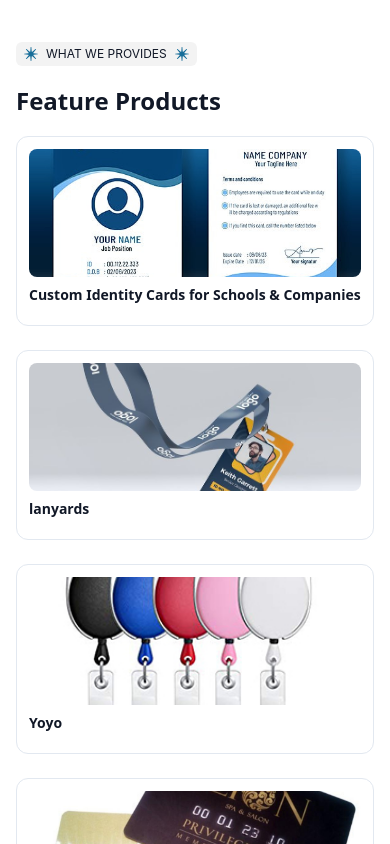
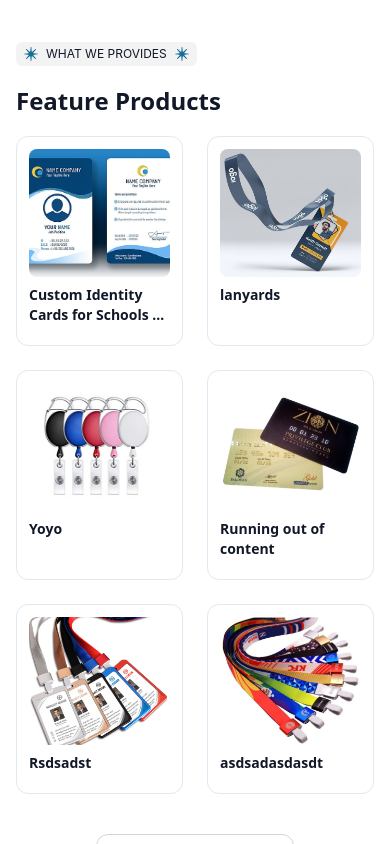
Before and after one commit to inferoinfotech/anmolgraphics, a Next.js app: page / in a window 390 px wide. Shown: the part 2160-3004 px from the top of the page. Built offline with nearby package versions, Linux system fonts and the light colour scheme.

Commit message:
update grid layout for feature products section

```diff
--- a/src/components/HomePage/FeatureProducts.jsx
+++ b/src/components/HomePage/FeatureProducts.jsx
@@ -71,7 +71,7 @@
                     <div className="my-5 text-2xl font-bold leading-tight text-gray-900 sm:leading-tight sm:text-5xl lg:text-6xl lg:leading-tight font-pj">
                         Feature Products
                     </div>
-                    <div className="grid grid-cols-1 sm:grid-cols-2 lg:grid-cols-3 gap-6">
+                    <div className="grid grid-cols-2 lg:grid-cols-3 gap-6">
                         {content.map((product, index) => (
                             <Card
                                 key={index}
```
